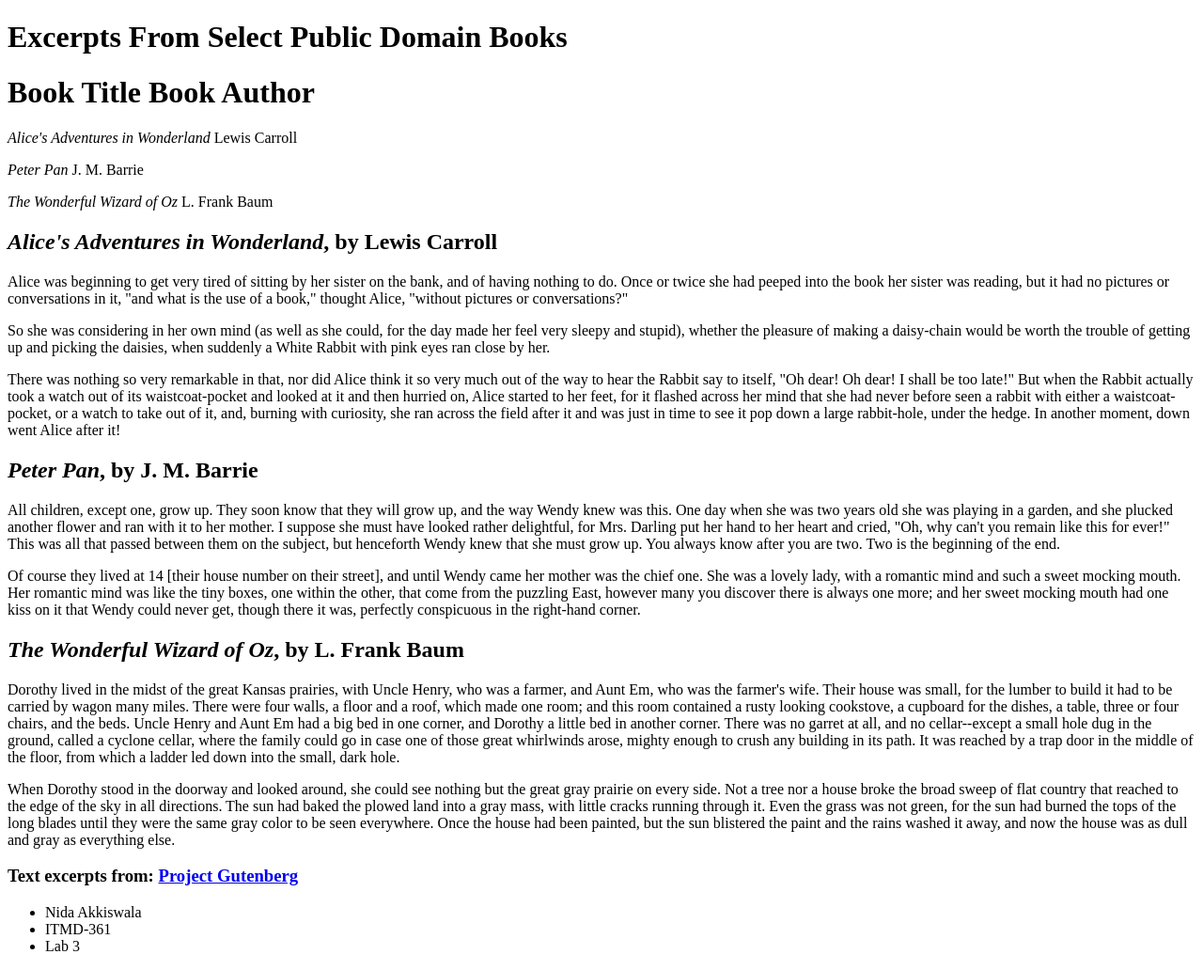
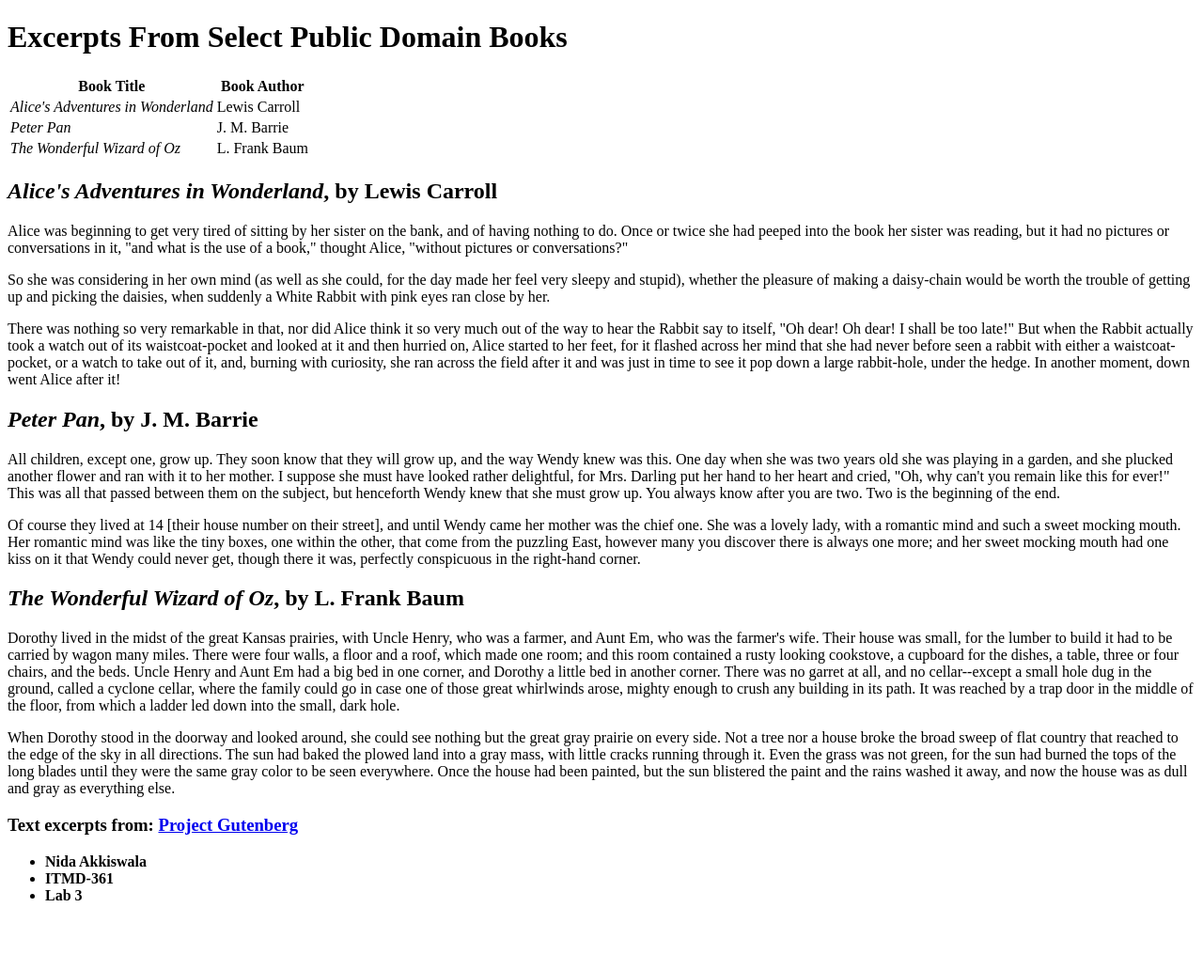
Before and after one commit to NidaAkkiswala/Lab3, a plain HTML site: page index.html in a window 1280 px wide. Shown: the whole page at 94% size. After the commit the page ends 978 px from the top, so only its background shows below. Drawn offline with Linux system fonts and the light colour scheme.

Commit message:
Fixed the table

```diff
--- a/index.html
+++ b/index.html
@@ -7,10 +7,24 @@
   <body>
 
 	<h1>Excerpts From Select Public Domain Books</h1>
-    <h1>Book Title								     Book Author</h1>
-    <p><em>Alice's Adventures in Wonderland</em> 	Lewis Carroll</p>
-    <p><em>Peter Pan</em>     		                J. M. Barrie</p>
-    <p><em>The Wonderful Wizard of Oz</em> 			L. Frank Baum</p>
+	<table>
+	  <tr>
+        <th><strong>Book Title</strong></th>
+		<th><strong>Book Author</strong></th>
+	  </tr>
+	  <tr>
+        <td><em>Alice's Adventures in Wonderland</em></td>
+		<td>Lewis Carroll</td>
+	  </tr>
+	  <tr>
+        <td><em>Peter Pan</em></td>
+		<td>J. M. Barrie</td>
+	  </tr>
+	  <tr>
+        <td><em>The Wonderful Wizard of Oz</em></td>
+		<td>L. Frank Baum</td>
+	  </tr>
+	</table>
 
     <h2><em>Alice's Adventures in Wonderland</em>, by Lewis Carroll</h2>
     <p>Alice was beginning to get very tired of sitting by her sister on the bank, and of having nothing to do. Once or twice she had peeped into the book her sister was reading, but it had no pictures or conversations in it, "and what is the use of a book," thought Alice, "without pictures or conversations?"</p>
@@ -27,7 +41,7 @@
 
     <h3>Text excerpts from: <a href="http://www.gutenberg.org">Project Gutenberg</a></h3>
 	<ul>
-	  <li>Nida Akkiswala</li>
-	  <li>ITMD-361</li>
-	  <li>Lab 3</li>
+	  <li><strong>Nida Akkiswala</strong></li>
+	  <li><strong>ITMD-361</strong></li>
+	  <li><strong>Lab 3</strong></li>
 	</ul>
```
